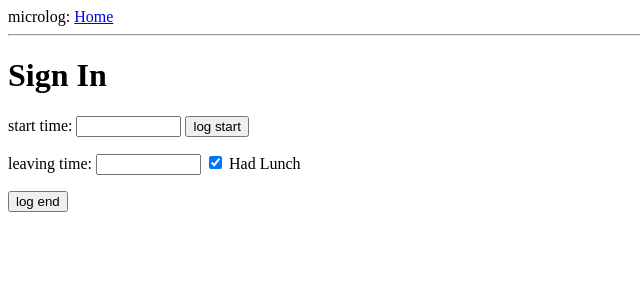
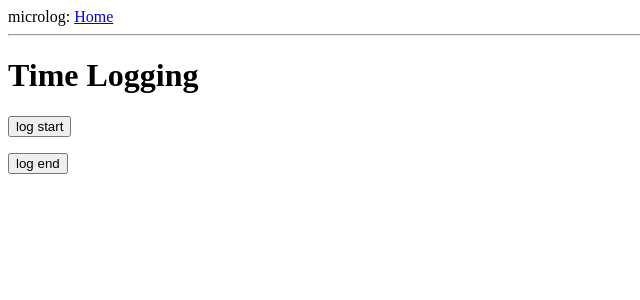
Before and after one commit to obacho/701, a Flask app: page /login in a window 1280 px wide. Shown: the top 300 px of the page, without its empty margins (0-640 px from the left). Run offline with Flask 2, Linux system fonts and the light colour scheme.

Commit message:
working time logger
very basic page with <log start>
and <log end> buttons writes to DB

```diff
--- a/app/forms.py
+++ b/app/forms.py
@@ -5,13 +5,14 @@ Created on Tue Oct 17 09:19:35 2017
 @author: rbomblies
 """
 
-from flask_wtf import Form
+from flask_wtf import FlaskForm
 from wtforms import StringField, BooleanField
 from wtforms.validators import DataRequired
 
-class StartForm(Form):
+class StartForm(FlaskForm):
     time = StringField('time', validators=[DataRequired()])
 
-class EndForm(Form):
-    time = StringField('time', validators=[DataRequired()])
+class LogForm(FlaskForm):
+    start_time = StringField('start_time', )#validators=[DataRequired()])
+    end_time = StringField('end_time', )#validators=[DataRequired()])
     had_lunch = BooleanField('had_lunch', default=True)
--- a/app/templates/log.html
+++ b/app/templates/log.html
@@ -2,19 +2,27 @@
 {% extends "base.html" %}
 
 {% block content %}
-  <h1>Sign In</h1>
+  <h1>Time Logging</h1>
   <form action="" method="post" name="endlog">
       {{ form.hidden_tag() }}
       <p>
-          start time:
-          {{ form.time(size=10) }}
-          <input type="submit" value="log start">
+        <input type="submit" name="submit" value="log start">
       </p>
       <p>
-          leaving time:
-          {{ form.time(size=10) }}
-          {{ form.had_lunch }} Had Lunch</p>
-          <input type="submit" value="log end">
+        <input type="submit" name="submit" value="log end">
+
       </p>
+      <!--
+      <p>
+          enter start time:
+          {{ form.start_time(size=10) }}
+      </p>
+      <p>
+          enter leaving time:
+          {{ form.end_time(size=10) }}
+          {{ form.had_lunch }} had Lunch
+
+      </p>
+      -->
   </form>
 {% endblock %}
--- a/app/views.py
+++ b/app/views.py
@@ -4,9 +4,11 @@ Created on Tue Oct 17 08:49:58 2017
 
 @author: rbomblies
 """
-from flask import render_template, flash, redirect
-from app import app
-from .forms import EndForm
+from flask import render_template, flash, redirect, url_for, request
+from datetime import datetime
+from app import app, db
+from .forms import LogForm
+from .models import Event
 
 @app.route('/')
 @app.route('/index')
@@ -28,7 +30,22 @@ def index():
 
 @app.route('/login', methods=['GET', 'POST'])
 def login():
-    form = EndForm()
+    form = LogForm()
+    if form.validate_on_submit():
+        if request.method == 'POST':
+            if request.form['submit'] == "log start":
+                event = Event(time=datetime.now(),
+                              check_out=False,
+                              user_id = 0)
+                db.session.add(event)
+                db.session.commit()
+            if request.form['submit'] == "log end":
+                event = Event(time=datetime.now(),
+                              check_out=True,
+                              user_id = 0)
+                db.session.add(event)
+                db.session.commit()
+            return redirect(url_for('login'))
     return render_template('log.html',
                            title='Log In',
                            form=form)
```
Also changed, not shown: app/models.py (+6 -3 lines), 1 other file.
